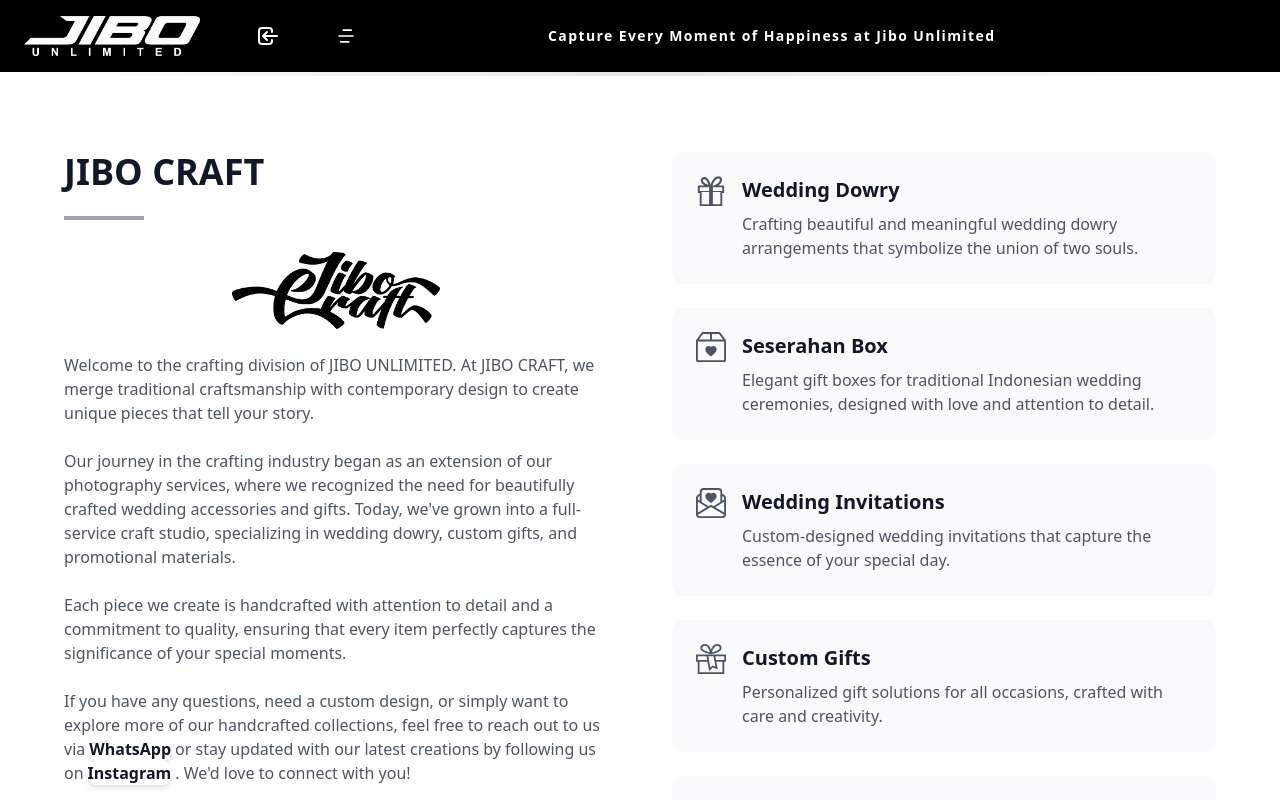
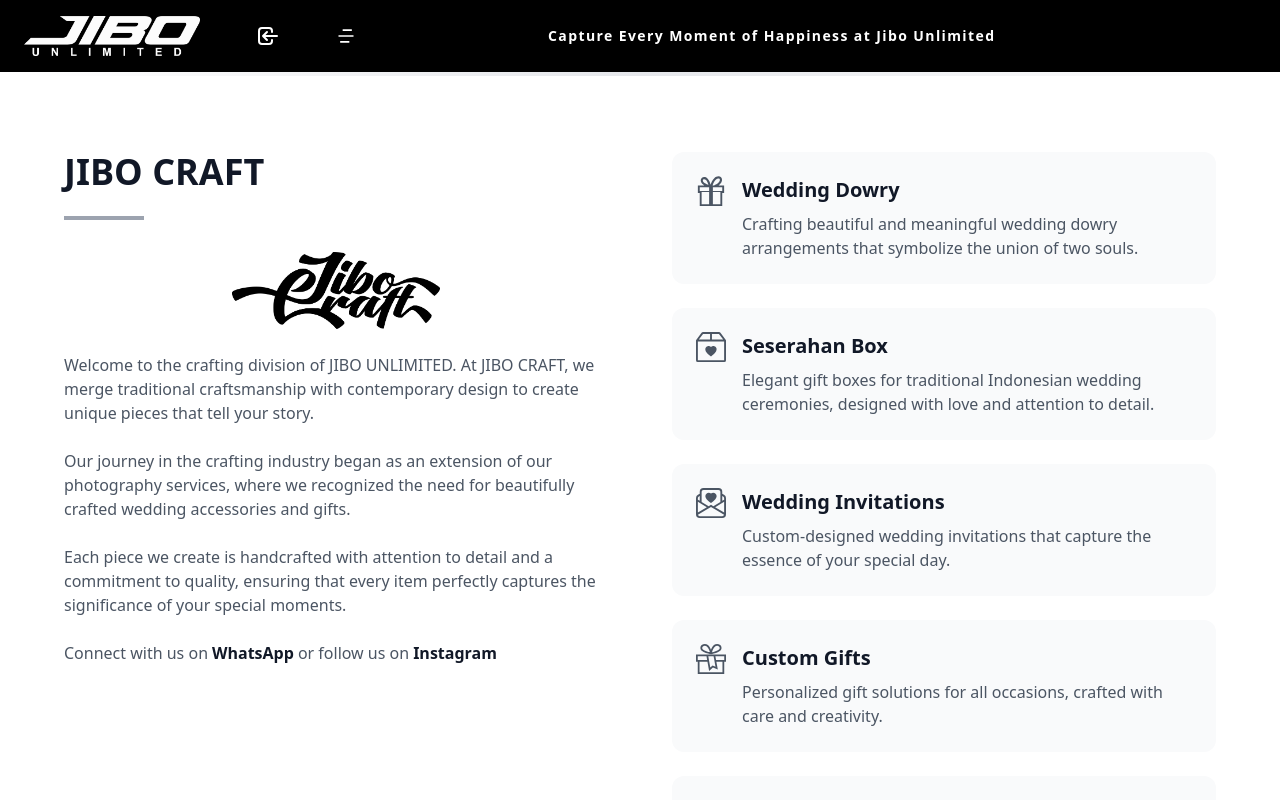
Before and after one commit to yogadep/jb-frontend, a React (Vite) app: page /company in a window 1280 px wide. Shown: the top 800 px of the page. Built offline with nearby package versions, Linux system fonts and the light colour scheme.

Commit message:
rm vercel config

```diff
--- a/src/pages/miniPage/Company.jsx
+++ b/src/pages/miniPage/Company.jsx
@@ -14,22 +14,6 @@ import gallery5 from '../../assets/jibocraft5.jpeg';
 import gallery6 from '../../assets/jibocraft6.jpeg';
 
 const Company = () => {
-    const containerVariants = {
-        hidden: { opacity: 0 },
-        visible: {
-            opacity: 1,
-            transition: {
-                duration: 0.8,
-                staggerChildren: 0.2,
-            },
-        },
-    };
-
-    const fadeInUpVariants = {
-        hidden: { opacity: 0, y: 50 },
-        visible: { opacity: 1, y: 0, transition: { duration: 0.6 } },
-    };
-
     const services = [
         {
             icon: <ImGift />,
@@ -72,77 +56,53 @@ const Company = () => {
             {/* Decorative top border */}
             <div className="absolute top-0 left-0 w-full h-1 bg-gradient-to-r from-transparent via-gray-200 to-transparent"></div>
 
-            <motion.div
-                className="max-w-6xl mx-auto"
-                initial="hidden"
-                whileInView="visible"
-                viewport={{ once: true, amount: 0.3 }}
-                variants={containerVariants}
-            >
+            <div className="max-w-6xl mx-auto">
+                {/* Main Content */}
                 <div className="grid grid-cols-1 lg:grid-cols-2 gap-16">
                     {/* Left Column - About */}
-                    <motion.div variants={fadeInUpVariants} className="space-y-8">
+                    <div className="space-y-8">
                         <div>
                             <h2 className="text-4xl font-bold text-gray-900 mb-6">JIBO CRAFT</h2>
                             <div className="w-20 h-1 bg-gray-400 mb-8"></div>
                             <div className="flex justify-center mb-6">
-                                <img src={jiboCraft} alt="JIBO CRAFT Logo" className="w-52 h-auto" />
+                                <img
+                                    src={jiboCraft}
+                                    alt="JIBO CRAFT Logo"
+                                    className="w-52 h-auto object-contain"
+                                />
                             </div>
-                            <div className="prose prose-lg text-gray-600 space-y-6">
+                            <div className="text-gray-600 space-y-6">
                                 <p>
                                     Welcome to the crafting division of JIBO UNLIMITED. At JIBO CRAFT, we merge traditional
                                     craftsmanship with contemporary design to create unique pieces that tell your story.
                                 </p>
                                 <p>
                                     Our journey in the crafting industry began as an extension of our photography services,
-                                    where we recognized the need for beautifully crafted wedding accessories and gifts. Today,
-                                    we've grown into a full-service craft studio, specializing in wedding dowry, custom gifts,
-                                    and promotional materials.
+                                    where we recognized the need for beautifully crafted wedding accessories and gifts.
                                 </p>
                                 <p>
                                     Each piece we create is handcrafted with attention to detail and a commitment to quality,
                                     ensuring that every item perfectly captures the significance of your special moments.
                                 </p>
                                 <p>
-                                    If you have any
-                                    questions, need a custom design, or simply want to explore more of our handcrafted collections, feel free
-                                    to reach out to us via
-                                    <motion.span className="relative inline-block mx-1">
-                                        <motion.span
-                                            className="absolute inset-0 bg-white px-2 py-0.5 rounded-lg shadow-md"
-                                            initial={{ scaleX: 0 }}
-                                            animate={{ scaleX: 1 }}
-                                            transition={{ duration: 1.2, ease: "easeOut" }}
-                                            style={{ originX: 0 }}
-                                        ></motion.span>
-                                        <a href="https://wa.me/yourphonenumber" target="_blank" rel="noopener noreferrer" className="relative z-10 font-bold text-gray-900">
-                                            WhatsApp
-                                        </a>
-                                    </motion.span>
-                                    or stay updated with our latest creations by following us on
-                                    <motion.span className="relative inline-block mx-1">
-                                        <motion.span
-                                            className="absolute inset-0 bg-white px-2 py-0.5 rounded-lg shadow-md"
-                                            initial={{ scaleX: 0 }}
-                                            animate={{ scaleX: 1 }}
-                                            transition={{ duration: 1.2, ease: "easeOut" }}
-                                            style={{ originX: 0 }}
-                                        ></motion.span>
-                                        <a href="https://instagram.com/yourusername" target="_blank" rel="noopener noreferrer" className="relative z-10 font-bold text-gray-900">
-                                            Instagram
-                                        </a>
-                                    </motion.span>. We'd love to connect with you!
+                                    Connect with us on
+                                    <a href="https://wa.me/yourphonenumber" target="_blank" rel="noopener noreferrer" className="font-bold text-gray-900 mx-1">
+                                        WhatsApp
+                                    </a>
+                                    or follow us on
+                                    <a href="https://instagram.com/yourusername" target="_blank" rel="noopener noreferrer" className="font-bold text-gray-900 mx-1">
+                                        Instagram
+                                    </a>
                                 </p>
                             </div>
                         </div>
-                    </motion.div>
+                    </div>
 
                     {/* Right Column - Services */}
-                    <motion.div variants={fadeInUpVariants} className="space-y-6">
+                    <div className="space-y-6">
                         {services.map((service, index) => (
-                            <motion.div
+                            <div
                                 key={index}
-                                variants={fadeInUpVariants}
                                 className="bg-gray-50 rounded-xl p-6 hover:shadow-lg transition-all duration-300"
                             >
                                 <div className="flex items-start gap-4">
@@ -154,19 +114,18 @@ const Company = () => {
                                         <p className="text-gray-600">{service.description}</p>
                                     </div>
                                 </div>
-                            </motion.div>
+                            </div>
                         ))}
-                    </motion.div>
+                    </div>
                 </div>
 
                 {/* Gallery Section */}
-                <motion.div variants={fadeInUpVariants} className="mt-20">
+                <div className="mt-20">
                     <h3 className="text-2xl font-bold text-gray-900 mb-8 text-center">Our Latest Works</h3>
                     <div className="grid grid-cols-1 sm:grid-cols-2 lg:grid-cols-3 gap-8">
                         {galleryImages.map((image, index) => (
-                            <motion.div
+                            <div
                                 key={index}
-                                variants={fadeInUpVariants}
                                 className="aspect-w-4 aspect-h-3 overflow-hidden rounded-lg shadow-lg group"
                             >
                                 <img
@@ -174,16 +133,16 @@ const Company = () => {
                                     alt={image.alt}
                                     className="w-full h-full object-cover transform group-hover:scale-105 transition-transform duration-300"
                                 />
-                            </motion.div>
+                            </div>
                         ))}
                     </div>
-                </motion.div>
+                </div>
 
                 {/* Bottom Decorative Element */}
                 <div className="mt-24 flex justify-center">
                     <div className="w-16 h-1 bg-gradient-to-r from-gray-200 to-gray-300 rounded-full"></div>
                 </div>
-            </motion.div>
+            </div>
         </section>
     );
 };
```
